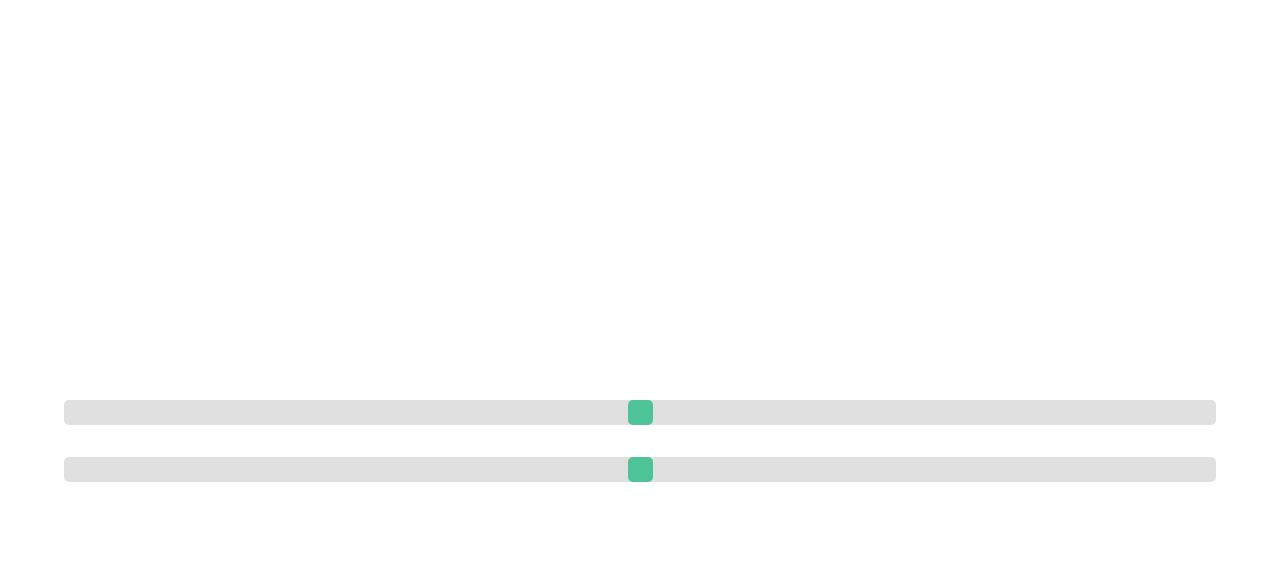
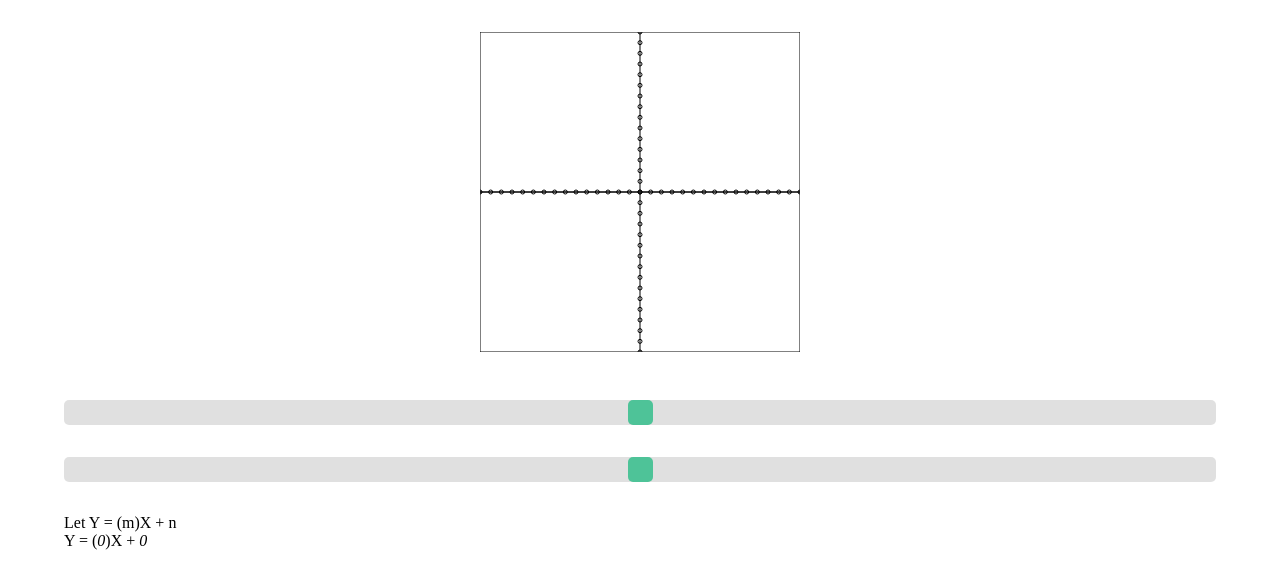
Before and after one commit to IshaqJunejo/Riyazi-Visualisation, a plain HTML site: page linear-equation.html in a window 1280 px wide. Drawn offline with Linux system fonts and the light colour scheme.

Commit message:
Linear Equation is being Visualized correctly!

```diff
--- /dev/null
+++ b/Scripts/Linear-eq.js
@@ -0,0 +1,80 @@
+let yLeft = 0;
+let yRight = 0;
+
+let factor = canvas_1.width / 30;
+let m;
+let n;
+
+updateValues();
+
+function updateValues()
+{
+    ctx_1.clearRect(0, 0, canvas_1.width, canvas_1.height);
+    m = parseInt(slider_1.value);
+    n = parseInt(slider_2.value);
+    yLeft = (160 * m) + n * factor;
+    yRight = (-160 * m) + n * factor;
+    drawCoordinates();
+    drawLine();
+
+    console.log(yLeft);
+    console.log(yRight);
+}
+
+function drawCoordinates()
+{
+    // Rectangle Around
+    ctx_1.strokeRect(0, 0, canvas_1.width, canvas_1.height);
+
+    // X-Axis
+    ctx_1.beginPath();
+    ctx_1.moveTo(canvas_1.width / 2, 0);
+    ctx_1.lineTo(canvas_1.width / 2, canvas_1.height);
+    ctx_1.stroke();
+
+    // Y-Axis
+    ctx_1.beginPath();
+    ctx_1.moveTo(0, canvas_1.height / 2);
+    ctx_1.lineTo(canvas_1.width, canvas_1.height / 2);
+    ctx_1.stroke();
+
+    for (let i = 0; i <= 30; i++)
+    {
+        ctx_1.beginPath();
+        ctx_1.arc(canvas_1.width / 2, i * factor, 2, 0, 2 * Math.PI);
+        ctx_1.stroke();
+
+        ctx_1.beginPath();
+        ctx_1.arc(i * factor, canvas_1.height / 2, 2, 0, 2 * Math.PI);
+        ctx_1.stroke();
+    }
+}
+
+function drawFunction()
+{
+    ctx_1.beginPath();
+    ctx_1.moveTo(xAtBottom + canvas_1.width / 2, -15 + canvas_1.height / 2);
+    ctx_1.lineTo(15 + canvas_1.width / 2, yAtRight + canvas_1.height / 2);
+    ctx_1.stroke();
+
+    ctx_1.beginPath();
+    ctx_1.arc(xAtBottom + canvas_1.width / 2, (-15 + canvas_1.height / 2) * -1, 5, 0, Math.PI);
+    ctx_1.stroke();
+
+    ctx_1.beginPath();
+    ctx_1.arc(15 + canvas_1.width / 2, (yAtRight + canvas_1.height / 2) * -1, 5, Math.PI, 2 * Math.PI);
+    ctx_1.stroke();
+
+    ctx_1.beginPath();
+    ctx_1.moveTo(0, canvas_1.height);
+    ctx_1.lineTo(canvas_1.width, 0);
+    ctx_1.stroke();
+}
+
+function drawLine()
+{
+    ctx_1.beginPath();
+    ctx_1.moveTo(0, -yRight + canvas_1.height / 2);
+    ctx_1.lineTo(canvas_1.width, -yLeft + canvas_1.height / 2);
+    ctx_1.stroke();
+}
--- a/linear-equation.html
+++ b/linear-equation.html
@@ -8,16 +8,17 @@
 </head>
 <body>
     <div class="visual">
-        <canvas width="320" height="320"></canvas>
+        <canvas id="canvas-1" width="320" height="320"></canvas>
     </div>
     <div class="sliders">
         <input type="range" min="-15" max="15" value="0" class="slider" id="slider-1">
         <input type="range" min="-15" max="15" value="0" class="slider" id="slider-2">
     </div>
     <div class="content">
-        <p></p>
-        <p></p>
+        <p>Let Y = (m)X + n</p>
+        <p>Y = (<em id="value-1"></em>)X + <em id="value-2"></em></p>
     </div>
     <script src="Scripts/Main.js"></script>
+    <script src="Scripts/Linear-eq.js"></script>
 </body>
 </html>
```
